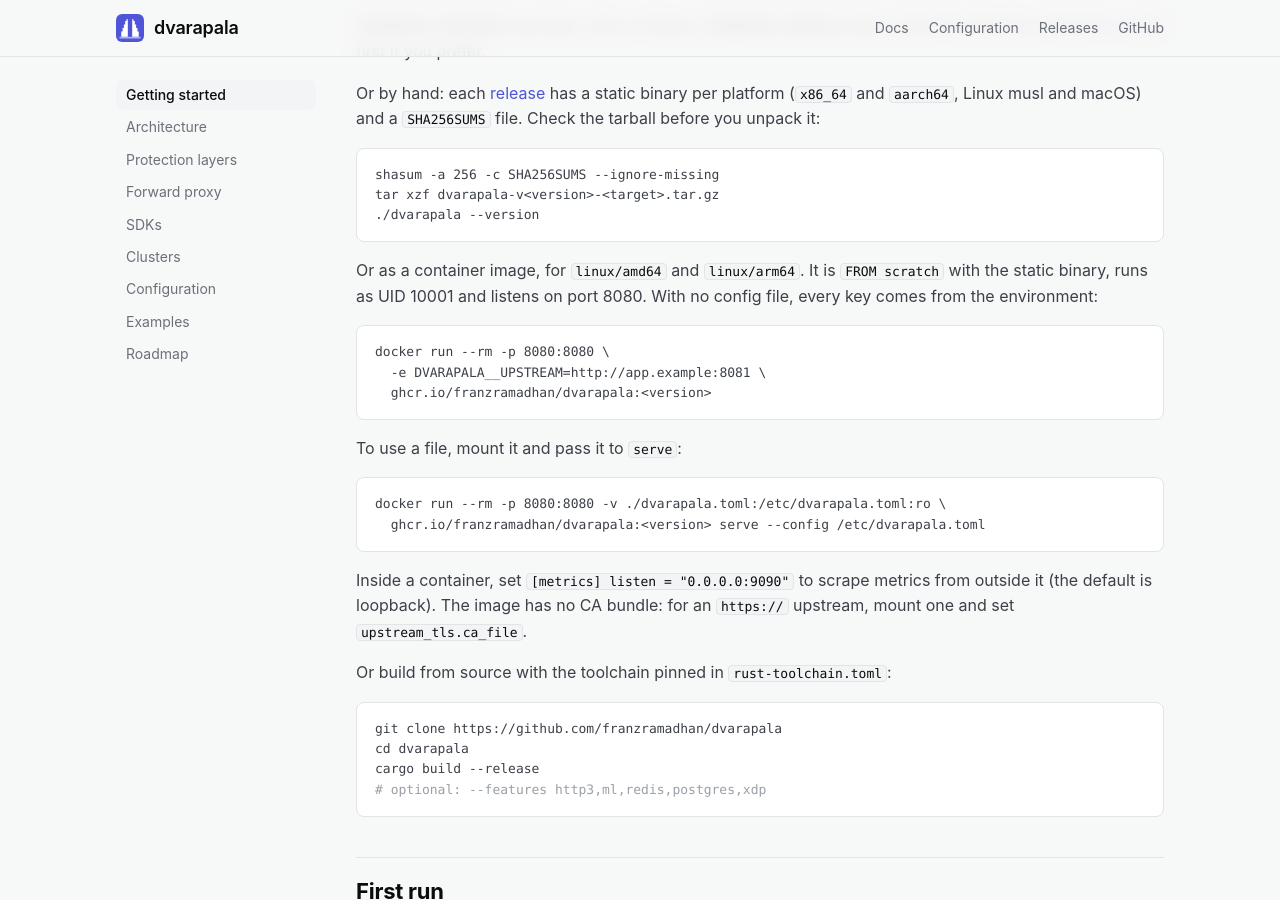
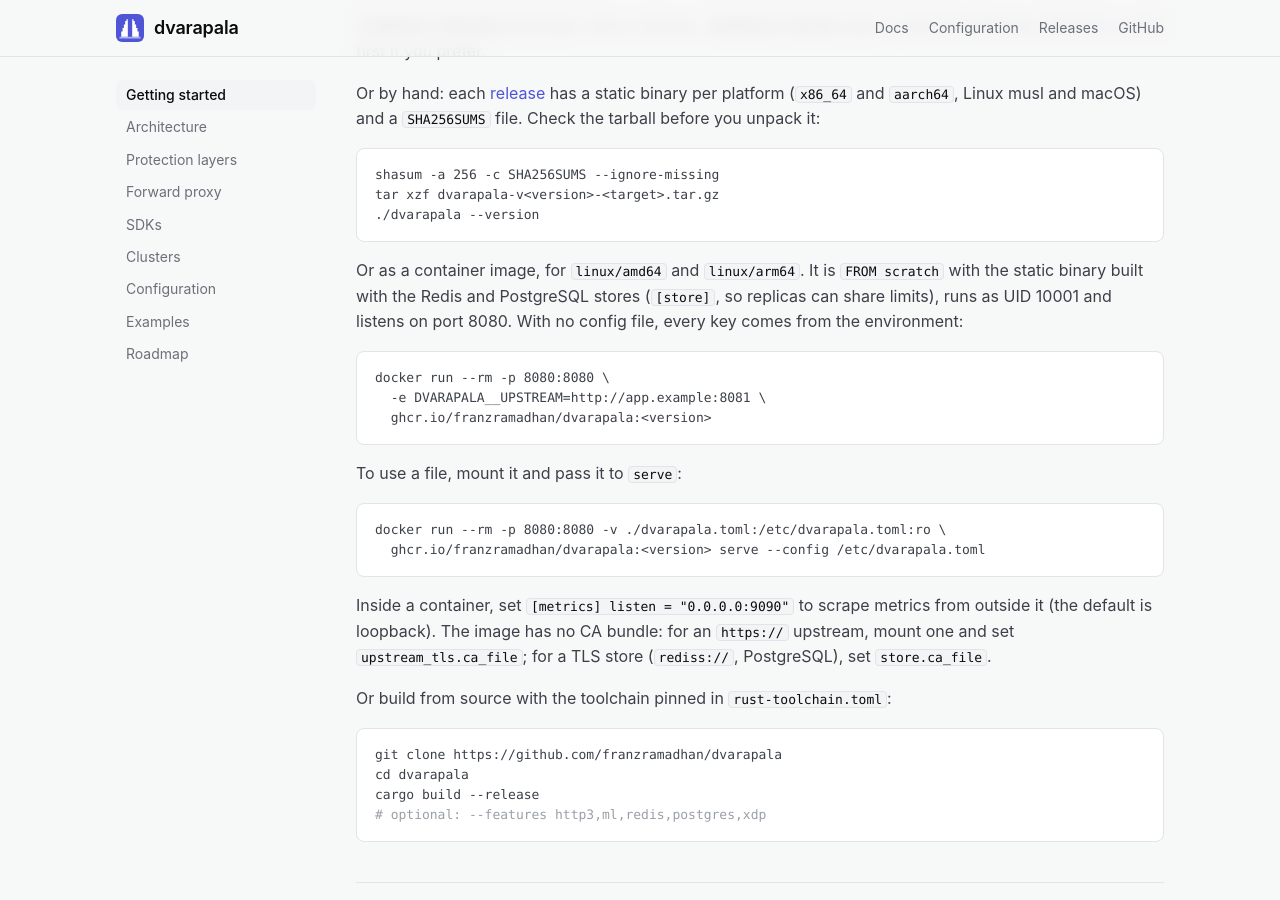
Before and after one commit to franzramadhan/dvarapala, a Jekyll site: the page built from site/docs/index.md, in a window 1280 px wide and 900 px high, scrolled down 567 px. Built offline with Jekyll 4.4.1, drawn with Linux system fonts in a browser that asks for light colours.

Commit message:
build: container image with the redis and postgres stores (#98)
## Why

The v0.6.1 image has the default features only, so `[store]` with
`backend = "postgres"` or `"redis"` fails at start. Replicas behind one
load balancer are the usual container setup, and sharing limits across
them needs a store (RFC 0010).

## Changes

- `release.yml`: new `image-binary` job (x86_64 and aarch64 Linux musl,
`--features redis,postgres`, artifacts `image-<target>`). The `image`
job builds from those. `publish` still downloads only `dvarapala-*`, so
the release tarballs, Homebrew and `install.sh` keep the default
features and size.
- `Dockerfile` comment, `README.md`, `site/docs/index.md`,
`site/index.html`, `CLAUDE.md`: the image includes the stores; for a TLS
store, set `store.ca_file` (the image has no CA bundle).

## Tested

`cargo build --release --locked --target aarch64-unknown-linux-musl -p
dvarapala --features redis,postgres` in a Linux container with
`musl-tools` (the same steps as the job).

````diff
--- a/site/docs/index.md
+++ b/site/docs/index.md
@@ -37,8 +37,9 @@
 ```
 
 Or as a container image, for `linux/amd64` and `linux/arm64`. It is
-`FROM scratch` with the static binary, runs as UID 10001 and listens on
-port 8080. With no config file, every key comes from the environment:
+`FROM scratch` with the static binary built with the Redis and PostgreSQL
+stores (`[store]`, so replicas can share limits), runs as UID 10001 and
+listens on port 8080. With no config file, every key comes from the environment:
 
 ```sh
 docker run --rm -p 8080:8080 \
@@ -56,7 +57,8 @@
 Inside a container, set `[metrics] listen = "0.0.0.0:9090"` to scrape
 metrics from outside it (the default is loopback). The image has no CA
 bundle: for an `https://` upstream, mount one and set
-`upstream_tls.ca_file`.
+`upstream_tls.ca_file`; for a TLS store (`rediss://`, PostgreSQL), set
+`store.ca_file`.
 
 Or build from source with the toolchain pinned in `rust-toolchain.toml`:
 
--- a/site/index.html
+++ b/site/index.html
@@ -117,7 +117,7 @@
 ./target/release/dvarapala serve \
   --config examples/dvarapala.toml</pre>
         <h3 class="label">Container</h3>
-<pre><span class="c"># linux/amd64, linux/arm64; FROM scratch, UID 10001</span>
+<pre><span class="c"># linux/amd64, linux/arm64; FROM scratch, UID 10001; redis + postgres stores</span>
 docker run --rm -p 8080:8080 \
   -e DVARAPALA__UPSTREAM=http://app.example:8081 \
   ghcr.io/franzramadhan/dvarapala:&lt;version&gt;</pre>
````
Also changed, not shown: CLAUDE.md (+3 -2 lines), .github/workflows/release.yml, README.md, 1 other file.
